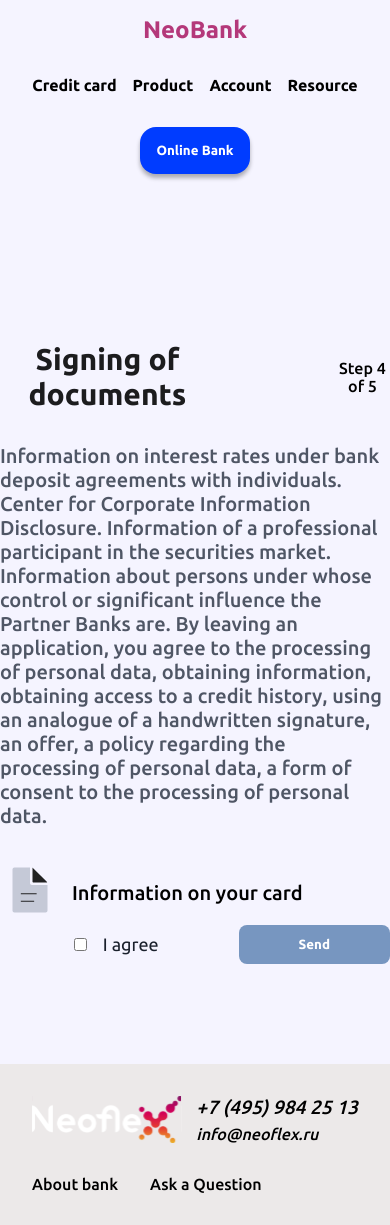
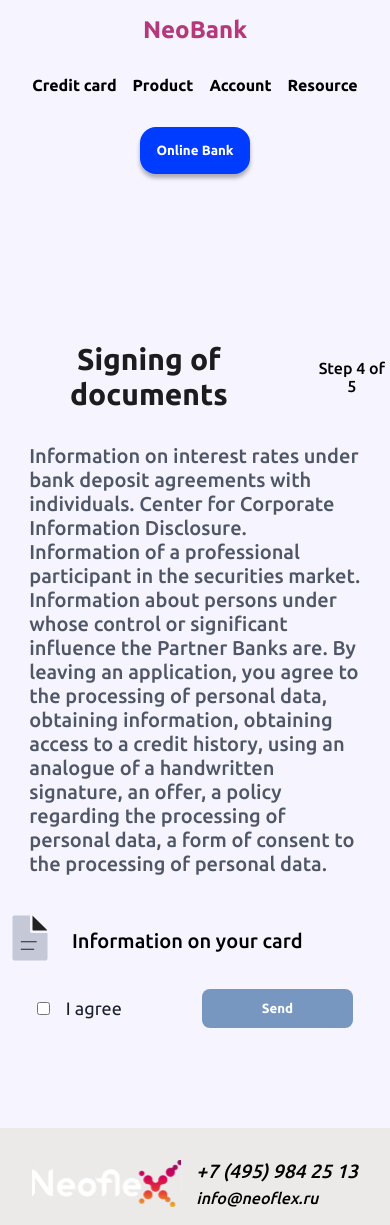
Before and after one commit to NyanLight/neoflex-project, a React (Vite) app: page /loan/1/document/sign in a window 390 px wide. Shown: the top 1225 px of the page. Built offline with nearby package versions, Linux system fonts and the light colour scheme.

Commit message:
add responsiveness to new components and fix accordion styling

```diff
--- a/src/components/Document/Document.module.css
+++ b/src/components/Document/Document.module.css
@@ -8,6 +8,7 @@
     0px 0px 8px 0px rgba(0, 0, 0, 0.08),
     0px 2px 4px 0px rgba(0, 0, 0, 0.2);
   font-family: 'Ubuntu', sans-serif;
+
 }
 
 .document__table {
@@ -114,3 +115,18 @@
   justify-content: end;
   gap: 2.5rem;
 }
+
+@media (max-width: 720px) {
+  .wrapper {
+    overflow-x: scroll;
+  }
+
+    .buttons {
+      flex-direction: column;
+      gap: 1rem;
+    }
+
+    .acceptPart > div {
+      flex-direction: row-reverse;
+    }
+  }
--- a/src/components/Scoring/Scoring.module.css
+++ b/src/components/Scoring/Scoring.module.css
@@ -74,3 +74,10 @@
   color: #4f5665;
   font-weight: 500;
 }
+
+@media (max-width: 520px) {
+  .scoring__info {
+    flex-direction: column;
+    gap: 1rem;
+  }
+}
--- a/src/components/Sign/Sign.module.css
+++ b/src/components/Sign/Sign.module.css
@@ -64,3 +64,21 @@
     max-width: 400px;
     margin: auto;
   }
+
+@media (max-width: 520px) {
+  .topPart {
+    gap: 1rem;
+  }
+  .regular {
+    width: 85%;
+    margin: 0 auto 2rem;
+  }
+
+  .checkbox {
+    justify-content: center;
+  }
+
+  .pdf {
+    margin-bottom: 1rem;
+  }
+}
--- a/src/components/tabs/FAQTab/FAQTab.module.css
+++ b/src/components/tabs/FAQTab/FAQTab.module.css
@@ -2,3 +2,7 @@
   text-align: left;
   margin-bottom: 2rem;
 }
+
+.firstAccordion {
+  margin-bottom: 2rem;
+}
--- a/src/components/tabs/FAQTab/FAQTab.tsx
+++ b/src/components/tabs/FAQTab/FAQTab.tsx
@@ -5,7 +5,7 @@
 export function FAQTab() {
   return (
     <div className={styles.faq}>
-      <article>
+      <article className={styles.firstAccordion}>
         <h2 className={styles.title}>Issuing and receiving a card</h2>
         <Accordion data={firstSectionProps} />
       </article>
--- a/src/ui/Accordion/Accordion.module.css
+++ b/src/ui/Accordion/Accordion.module.css
@@ -1,3 +1,4 @@
+
 .accordion__item {
   display: flex;
   flex-direction: column;
@@ -11,7 +12,7 @@
   display: flex;
   justify-content: space-between;
   width: 100%;
-  padding: 2rem 2rem 0;
+  padding: 2rem;
 }
 
 .title__text {
--- a/src/ui/Table/Table.module.css
+++ b/src/ui/Table/Table.module.css
@@ -4,6 +4,7 @@
   border-collapse: collapse;
   font-size: 0.75rem;
   font-weight: 500;
+  min-width: 700px;
 }
 
 .table__headers {
```
